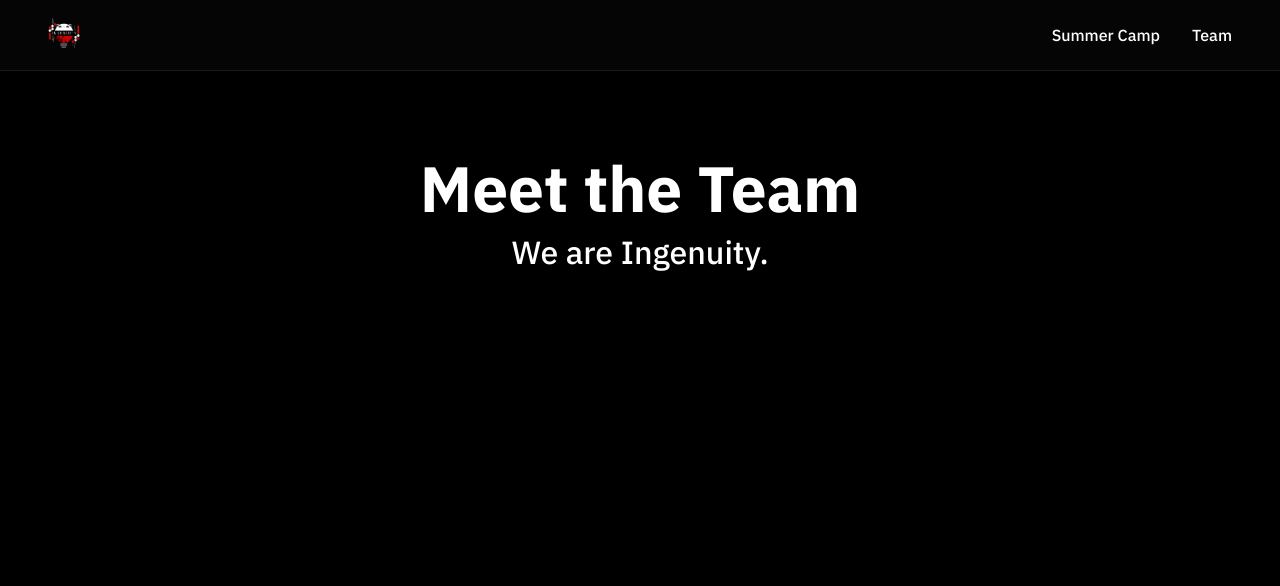
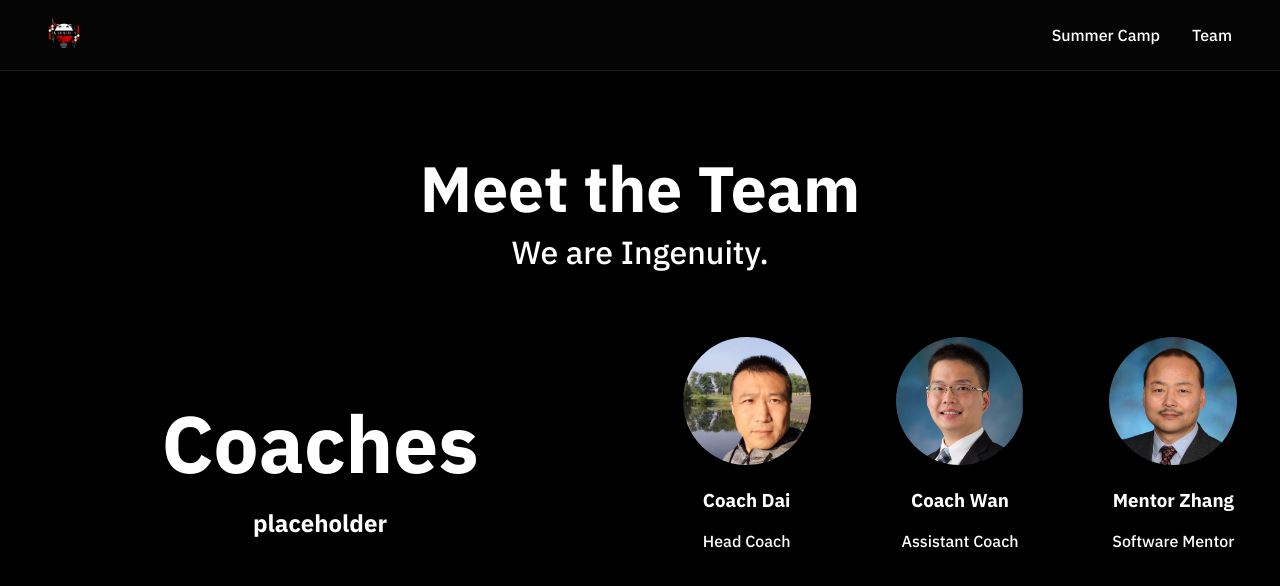
Before and after one commit to Ingenuity-24220/website-v2, a SvelteKit app: page /team in a window 1280 px wide. Shown: the top 586 px of the page. Built offline with nearby package versions, Linux system fonts and the light colour scheme.

Commit message:
added coaches

```diff
--- a/package.json
+++ b/package.json
@@ -32,7 +32,7 @@
 		"svelte-check": "^4.4.6",
 		"typescript": "^6.0.2",
 		"typescript-eslint": "^8.58.1",
-		"vite": "^8.0.7"
+		"vite": "^8.2.0"
 	},
 	"dependencies": {
 		"@fontsource-variable/ibm-plex-sans": "^5.2.8"
--- a/src/routes/team/+page.svelte
+++ b/src/routes/team/+page.svelte
@@ -3,7 +3,20 @@
 </svelte:head>
 
 <script lang="ts">
+	import coachdai from '$lib/assets/team/coachdai.jpeg';
+    import erik from '$lib/assets/team/erik.jpg';
+    import johnathan from '$lib/assets/team/jonathan.jpeg';
+    import nathan from '$lib/assets/team/nathan.jpeg';
+    import max from '$lib/assets/team/max.jpg'
+    import coachwan from '$lib/assets/team/john.jpg';
+    import sherry from '$lib/assets/team/sherry1.jpg'
+    import vincent from '$lib/assets/team/vincent.jpg'
+    import zilong from '$lib/assets/team/zilong.jpg'
+    import constance from '$lib/assets/team/constance.jpg'
+    import mentorzhang from '$lib/assets/team/baoshe.jpg'
+    import niko from '$lib/assets/team/niko.jpg'
 	import Header from '$lib/components/header.svelte';
+
 </script>
 <div class="header-container">
 	<Header/>
@@ -16,7 +29,33 @@
 	<div class="team-members">
 		<div class="coaches">
 			<div class="left-coaches">
-
+				<h1 class="team-title">Coaches</h1>
+				<p class="team-desc">
+					placeholder
+				</p>
+			</div>
+			<div class="right-coaches">
+				<div class="person">
+					<img src={coachdai} alt="Coach Dai" class="person-avatar"/>
+					<div>
+						<h3>Coach Dai</h3>
+						<p>Head Coach</p>
+					</div>
+				</div>
+				<div class="person">
+					<img src={coachwan} alt="Coach Wan" class="person-avatar"/>
+					<div>
+						<h3>Coach Wan</h3>
+						<p>Assistant Coach</p>
+					</div>
+				</div>
+				<div class="person">
+					<img src={mentorzhang} alt="Mentor Zhang" class="person-avatar"/>
+					<div>
+						<h3>Mentor Zhang</h3>
+						<p>Software Mentor</p>
+					</div>
+				</div>
 			</div>
 		</div>
 	</div>
@@ -39,6 +78,38 @@
 		text-align: center;
 		margin-bottom: 2rem;
 	}
+	.coaches {
+		display: grid;
+
+		grid-template-columns: 1fr 1fr;
+	}
+	.left-coaches {
+		text-align: center;
+		font-weight: 700;
+	}
+	.team-title {
+		font-size: 5em;
+		margin-bottom: 0.75rem;
+	}
+	.team-desc {
+		margin-top: .75rem;
+		font-size: 1.5em;
+	}
+	.right-coaches {
+		display: flex;
+		flex-direction: row;
+		align-items: center;
+		justify-content: center;
+	}
+	.person{
+		flex: 1;
+		text-align: center;
+	}
+	.person-avatar {
+		width: 60%;
+		height: auto;
+		border-radius: 50%;
+	}
 	#meet-the-team {
 		margin-bottom: 0.1rem;
 		color: white;
```
Also changed, not shown: src/lib/assets/team/baoshe.jpg, 1 other file (tests, documents, lock files or other folders).
